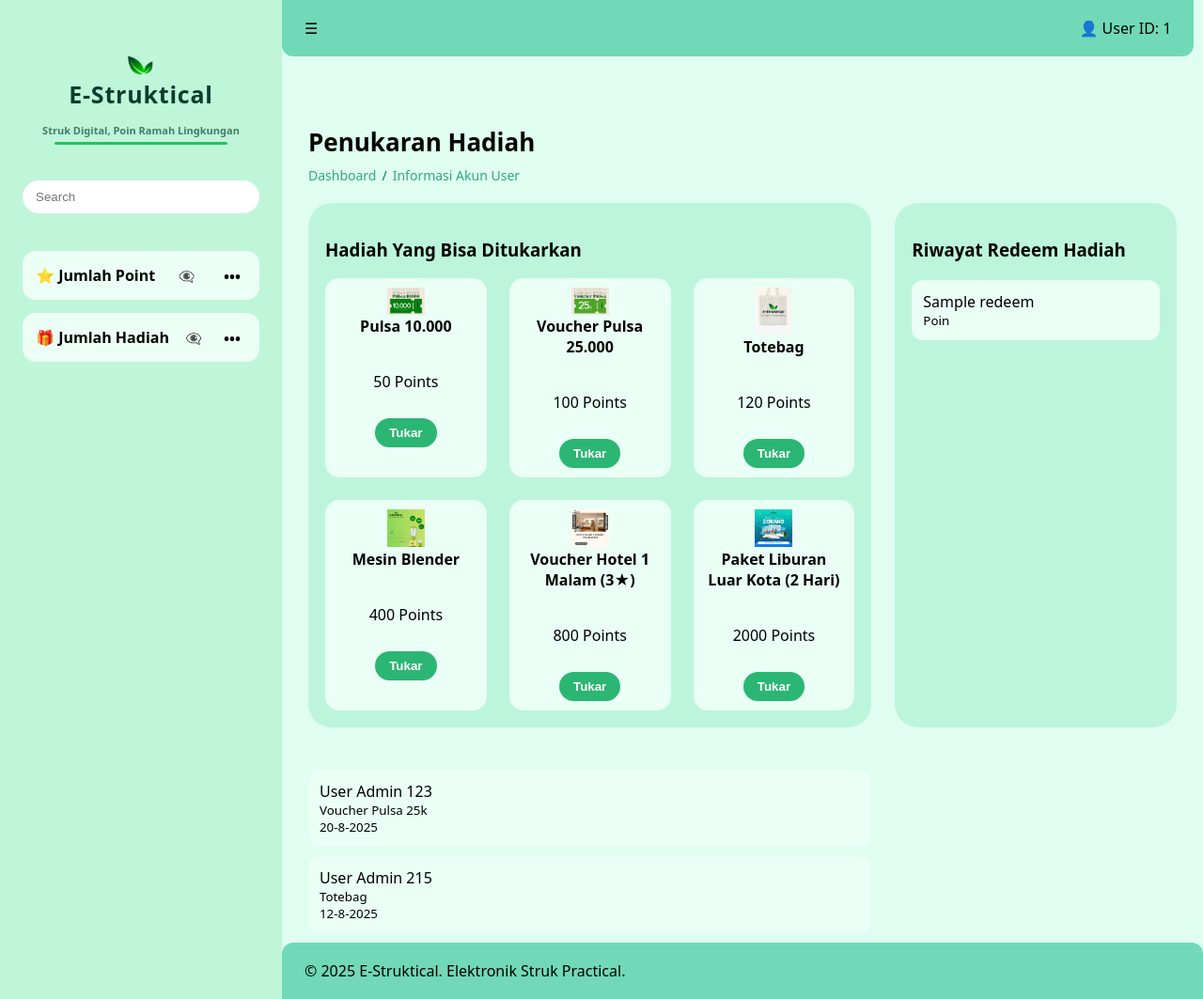
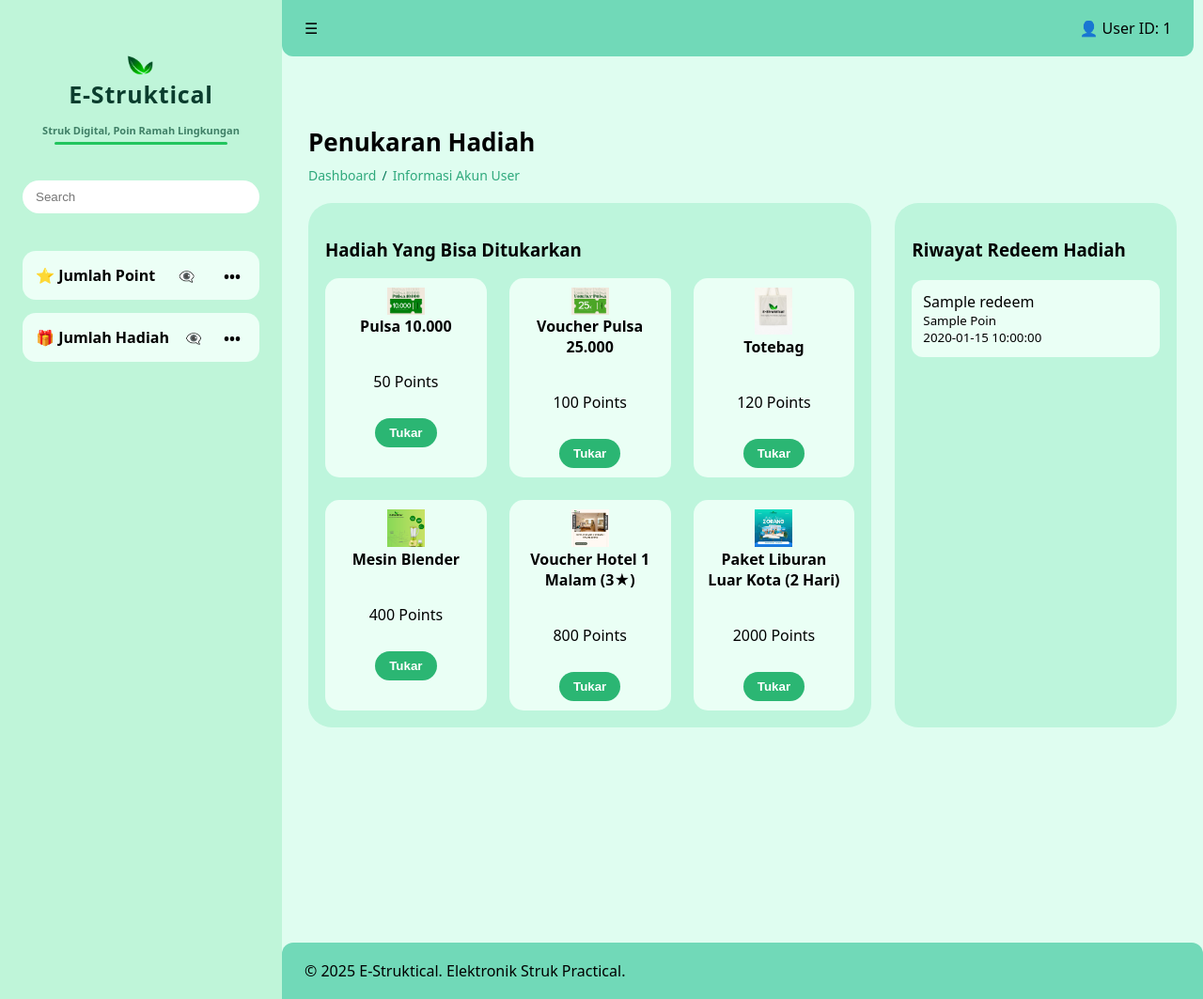
Before and after one commit to Leaceee/E-StrukTical, a Flask app: page /penukaran-hadiah in a window 1280 px wide. Shown: the whole page at 94% size. Run offline with Flask 3, Linux system fonts and the light colour scheme; the visitor is signed in with stand-in values (Sample User, id 1); tables that the repository leaves empty or names only in its code hold one stand-in row (values such as "Sample post").

Commit message:
Update reward redemption history template

```diff
--- a/templates/penukaran_hadiah.html
+++ b/templates/penukaran_hadiah.html
@@ -1,219 +1,331 @@
+
 {% extends "base.html" %}
-{% block title %}Kartu User - E-Struktical{% endblock %}
+{% block title %}Penukaran Hadiah - E-Struktical{% endblock %}
 
 {% block content %}
 <div class="dashboard-layout">
 
     <!-- SIDEBAR -->
     <aside class="dashboard-sidebar">
+
         <div class="dash-logo">
-      <img src="{{ url_for('static', filename='img/logo-daun.png') }}" class="dash-logo-icon">
+            <img src="{{ url_for('static', filename='img/logo-daun.png') }}"
+                 class="dash-logo-icon">
+
             <h2 class="dash-logo-title">E-Struktical</h2>
-      <p class="dash-logo-sub">Struk Digital, Poin Ramah Lingkungan</p>
+
+            <p class="dash-logo-sub">
+                Struk Digital, Poin Ramah Lingkungan
+            </p>
+
             <div class="dash-logo-line"></div>
         </div>
 
         <input class="sidebar-search" placeholder="Search">
 
+        <div class="sidebar-stats">
 
-    <div class="sidebar-stats">
             <div class="stat-item">
                 ⭐ Jumlah Point
-  <span class="eye-toggle" onclick="toggleStat(this)">👁️‍🗨️</span>
-  <b class="stat-value" data-value="{{ total_poin }}">•••</b>
+
+                <span class="eye-toggle"
+                      onclick="toggleStat(this)">👁️‍🗨️</span>
+
+                <b class="stat-value"
+                   id="total-poin"
+                   data-value="{{ total_poin }}">•••</b>
             </div>
 
             <div class="stat-item">
                 🎁 Jumlah Hadiah
-    <span class="eye-toggle" onclick="toggleStat(this)">👁️‍🗨️</span>
+
+                <span class="eye-toggle"
+                      onclick="toggleStat(this)">👁️‍🗨️</span>
+
                 <b class="stat-value" data-value="06">•••</b>
             </div>
+
         </div>
     </aside>
+
 
     <!-- MAIN -->
     <section class="dashboard-main">
 
         <div class="dash-top-bar">
+
             <span class="menu-icon">☰</span>
+
             <div class="user-login-status">
-    👤 <span>User ID: {{ session['user_id'] }}</span>
+                👤
+                <span>User ID: {{ session['user_id'] }}</span>
             </div>
+
         </div>
+
 
         <!-- CONTENT -->
         <div class="content-area">
 
             <h1>Penukaran Hadiah</h1>
+
             <div class="breadcrumb">
                 <a href="{{ url_for('dashboard') }}">Dashboard</a> /
-  <a href="{{ url_for('kartu_user') }}">Informasi Akun User</a>
+
+                <a href="{{ url_for('kartu_user') }}">
+                    Informasi Akun User
+                </a>
             </div>
+
 
             <div class="penukaran-grid">
 
-      <!-- HADIAH -->
+
+                <!-- DAFTAR HADIAH -->
                 <div class="hadiah-section">
+
                     <h3>Hadiah Yang Bisa Ditukarkan</h3>
 
                     <div class="hadiah-grid">
+
+
                         <div class="hadiah-card">
-            <img src="/static/img/pulsa10k.png">
+
+                            <img src="{{ url_for('static', filename='img/pulsa10k.png') }}">
+
                             <h4>Pulsa 10.000</h4>
+
                             <p>50 Points</p>
 
                             <button class="btn-tukar"
                                 onclick="tukarHadiah('Pulsa 10.000', 50)">
                                 Tukar
                             </button>
+
                         </div>
 
 
                         <div class="hadiah-card">
-            <img src="/static/img/voucher25k.png">
+
+                            <img src="{{ url_for('static', filename='img/voucher25k.png') }}">
+
                             <h4>Voucher Pulsa 25.000</h4>
+
                             <p>100 Points</p>
 
                             <button class="btn-tukar"
                                 onclick="tukarHadiah('Voucher 25.000', 100)">
                                 Tukar
                             </button>
+
                         </div>
 
 
                         <div class="hadiah-card">
-            <img src="/static/img/totebag.png">
+
+                            <img src="{{ url_for('static', filename='img/totebag.png') }}">
+
                             <h4>Totebag</h4>
+
                             <p>120 Points</p>
 
                             <button class="btn-tukar"
                                 onclick="tukarHadiah('Totebag', 120)">
                                 Tukar
                             </button>
+
                         </div>
 
 
                         <div class="hadiah-card">
-            <img src="/static/img/blender.png">
-            <h4> Mesin Blender</h4>
+
+                            <img src="{{ url_for('static', filename='img/blender.png') }}">
+
+                            <h4>Mesin Blender</h4>
+
                             <p>400 Points</p>
 
                             <button class="btn-tukar"
                                 onclick="tukarHadiah('Mesin Blender', 400)">
                                 Tukar
                             </button>
+
                         </div>
 
 
                         <div class="hadiah-card">
-            <img src="/static/img/hotel3star.png">
+
+                            <img src="{{ url_for('static', filename='img/hotel3star.png') }}">
+
                             <h4>Voucher Hotel 1 Malam (3★)</h4>
+
                             <p>800 Points</p>
 
                             <button class="btn-tukar"
                                 onclick="tukarHadiah('Voucher Hotel 1 Malam (3★)', 800)">
                                 Tukar
                             </button>
+
                         </div>
 
+
                         <div class="hadiah-card">
-            <img src="/static/img/paket liburan.png">
+
+                            <img src="{{ url_for('static', filename='img/paket liburan.png') }}">
+
                             <h4>Paket Liburan Luar Kota (2 Hari)</h4>
+
                             <p>2000 Points</p>
 
                             <button class="btn-tukar"
                                 onclick="tukarHadiah('Paket Liburan Luar Kota (2 Hari)', 2000)">
                                 Tukar
                             </button>
+
                         </div>
+
+
                     </div>
                 </div>
 
-      <!-- RIWAYAT -->
+
+                <!-- RIWAYAT PENUKARAN -->
                 <div class="riwayat-section">
+
                     <h3>Riwayat Redeem Hadiah</h3>
 
-            <ul class="riwayat-list">
+                    <ul class="riwayat-list" id="riwayat-list">
+
                         {% for r in riwayat %}
+
                         <li>
                             <span>{{ r.hadiah_nama }}</span>
-                <small>{{ r.poin }} Poin</small>
-                <small>{{ r.tanggal }}</small>
+
+                            <small>
+                                {{ r.poin_terpakai }} Poin
+                            </small>
+
+                            <small>
+                                {{ r.tanggal_redeem }}
+                            </small>
                         </li>
+
                         {% else %}
-              <li><small>Belum ada riwayat penukaran</small></li>
+
+                        <li>
+                            <small>Belum ada riwayat penukaran</small>
+                        </li>
+
                         {% endfor %}
+
                     </ul>
+
                 </div>
 
-        <ul class="riwayat-list">
-          <li>
-            <span>User Admin 123</span>
-            <small>Voucher Pulsa 25k</small>
-            <small>20-8-2025</small>
-          </li>
-          <li>
-            <span>User Admin 215</span>
-            <small>Totebag</small>
-            <small>12-8-2025</small>
-          </li>
-        </ul>
+
             </div>
 
+
+            <!-- FOOTER -->
             <div class="dash-bottom-bar">
-      <p>© 2025 E-Struktical. Elektronik Struk Practical.</p>
+                <p>
+                    © 2025 E-Struktical. Elektronik Struk Practical.
+                </p>
             </div>
 
-    </div>
-  </div>
+
         </div>
 
-<!-- ===================== -->
+    </section>
+
+</div>
+
+
 <!-- JAVASCRIPT AJAX -->
-<!-- ===================== -->
 <script>
+
 function tukarHadiah(nama, poin) {
+
     fetch("/api/redeem", {
+
         method: "POST",
+
         headers: {
             "Content-Type": "application/json"
         },
+
         body: JSON.stringify({
             nama_hadiah: nama,
             poin: poin
         })
+
     })
+
     .then(res => res.json())
+
     .then(data => {
+
         alert(data.message);
 
         if (data.success) {
-      // update poin
-      document.getElementById("total-poin").innerText = data.total_poin;
 
-      // tambah riwayat TANPA reload
-      tambahRiwayat(data.riwayat_terbaru);
-    }
-  });
+            // UPDATE JUMLAH POIN
+            const totalPoin = document.getElementById("total-poin");
+
+            if (totalPoin) {
+                totalPoin.dataset.value = data.total_poin;
             }
 
-function tambahRiwayat(item) {
-  const ul = document.querySelector(".riwayat-list");
+            // TAMBAHKAN RIWAYAT TANPA RELOAD
+            tambahRiwayat(data.riwayat_terbaru, poin);
 
-  // hapus tulisan "Belum ada riwayat"
+        }
+
+    })
+
+    .catch(error => {
+
+        console.error("Error:", error);
+
+        alert("Terjadi kesalahan saat menghubungi server.");
+
+    });
+
+}
+
+
+function tambahRiwayat(item, poin) {
+
+    const ul = document.getElementById("riwayat-list");
+
+    if (!ul) return;
+
+    // HAPUS PESAN KOSONG
     if (ul.innerText.includes("Belum ada")) {
         ul.innerHTML = "";
     }
 
+    // BUAT ELEMENT RIWAYAT BARU
     const li = document.createElement("li");
-  li.innerHTML = `
-    <span>${item.nama_user}</span>
-    <small>${item.hadiah}</small>
-    <small>${item.tanggal}</small>
-  `;
 
+    const hadiah = document.createElement("span");
+    hadiah.textContent = item.hadiah;
+
+    const jumlahPoin = document.createElement("small");
+    jumlahPoin.textContent = poin + " Poin";
+
+    const tanggal = document.createElement("small");
+    tanggal.textContent = item.tanggal;
+
+    li.appendChild(hadiah);
+    li.appendChild(jumlahPoin);
+    li.appendChild(tanggal);
+
+    // TAMPILKAN RIWAYAT TERBARU DI ATAS
     ul.prepend(li);
+
 }
+
 </script>
 
 {% endblock %}
```
Lines whose indentation alone changed are shown as unchanged.
